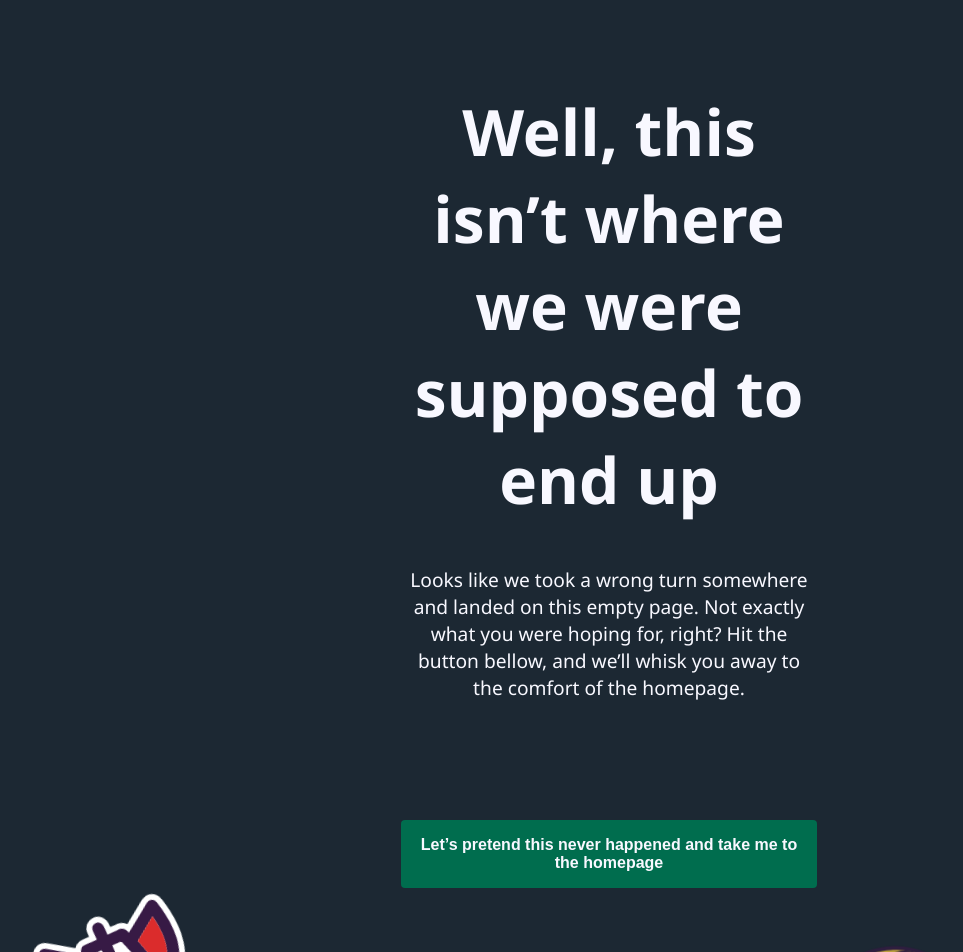
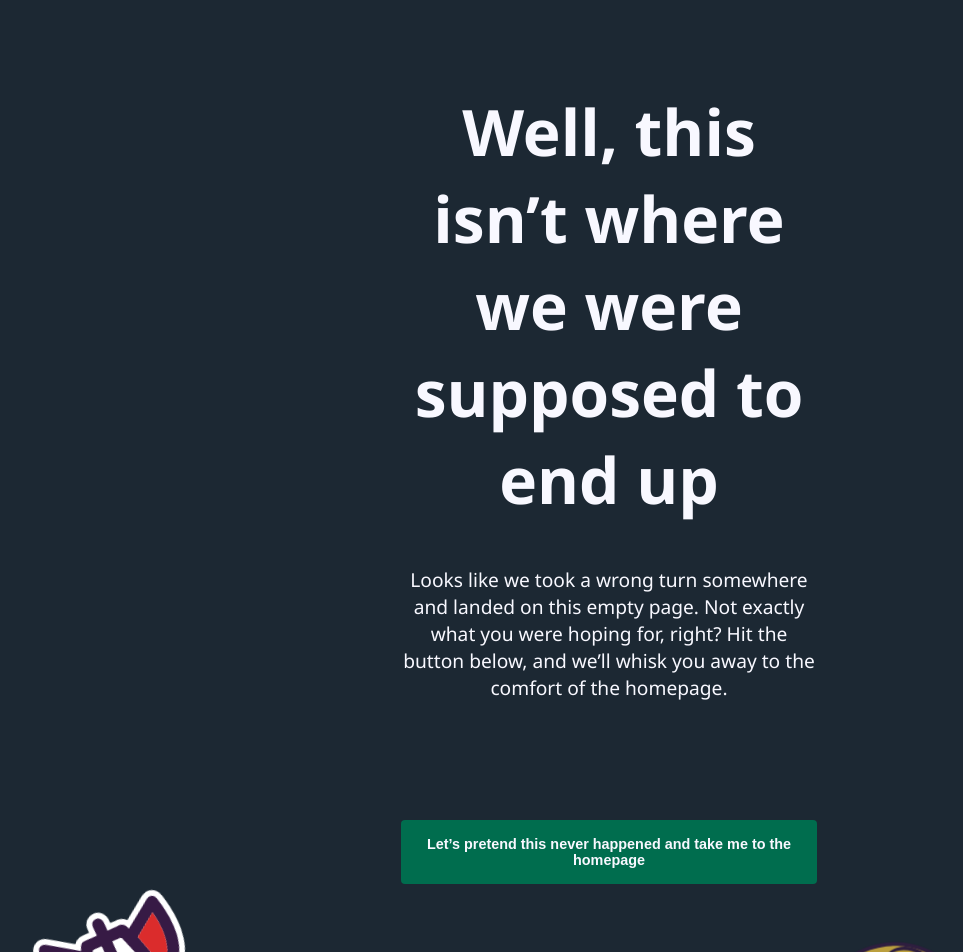
Before and after one commit to Friftycode/page-not-found, a React (Vite) app: page / in a window 1280 px wide. Shown: the top 952 px of the page, without its empty margins (31-994 px from the left). Built offline with nearby package versions, Linux system fonts and the light colour scheme.

Commit message:
chore: Removed unused styling and added missing styling. Updated button onclick.

```diff
--- a/src/index.less
+++ b/src/index.less
@@ -6,6 +6,7 @@
 
   --font-size-xlarge: 4rem;
   --font-size-medium: 1.2rem;
+  --font-size-small: 0.9rem;
 
   --font-weight-bold: 700;
 
--- a/src/page/NotFoundPage.module.less
+++ b/src/page/NotFoundPage.module.less
@@ -11,8 +11,6 @@
   text-align: center;
   margin: 0 auto;
   padding: 0 var(--spacing-small);
-  position: relative;
-  flex-direction: column;
 
   @media @breakpoint-tablet {
     grid-template-columns: 1fr;
--- a/src/page/NotFoundPage.tsx
+++ b/src/page/NotFoundPage.tsx
@@ -13,9 +13,14 @@ const NotFoundPage = () => {
         <p className={styles.pageParagraph}>
           Looks like we took a wrong turn somewhere and landed on this empty
           page. Not exactly what you were hoping for, right? Hit the button
-          bellow, and we’ll whisk you away to the comfort of the homepage.
+          below, and we’ll whisk you away to the comfort of the homepage.
         </p>
-        <button className={styles.button}>
+        <button
+          className={styles.button}
+          onClick={() => {
+            // TODO: Replace with navigation logic, e.g., navigate('/');
+          }}
+        >
           Let’s pretend this never happened and take me to the homepage
         </button>
       </div>
```
